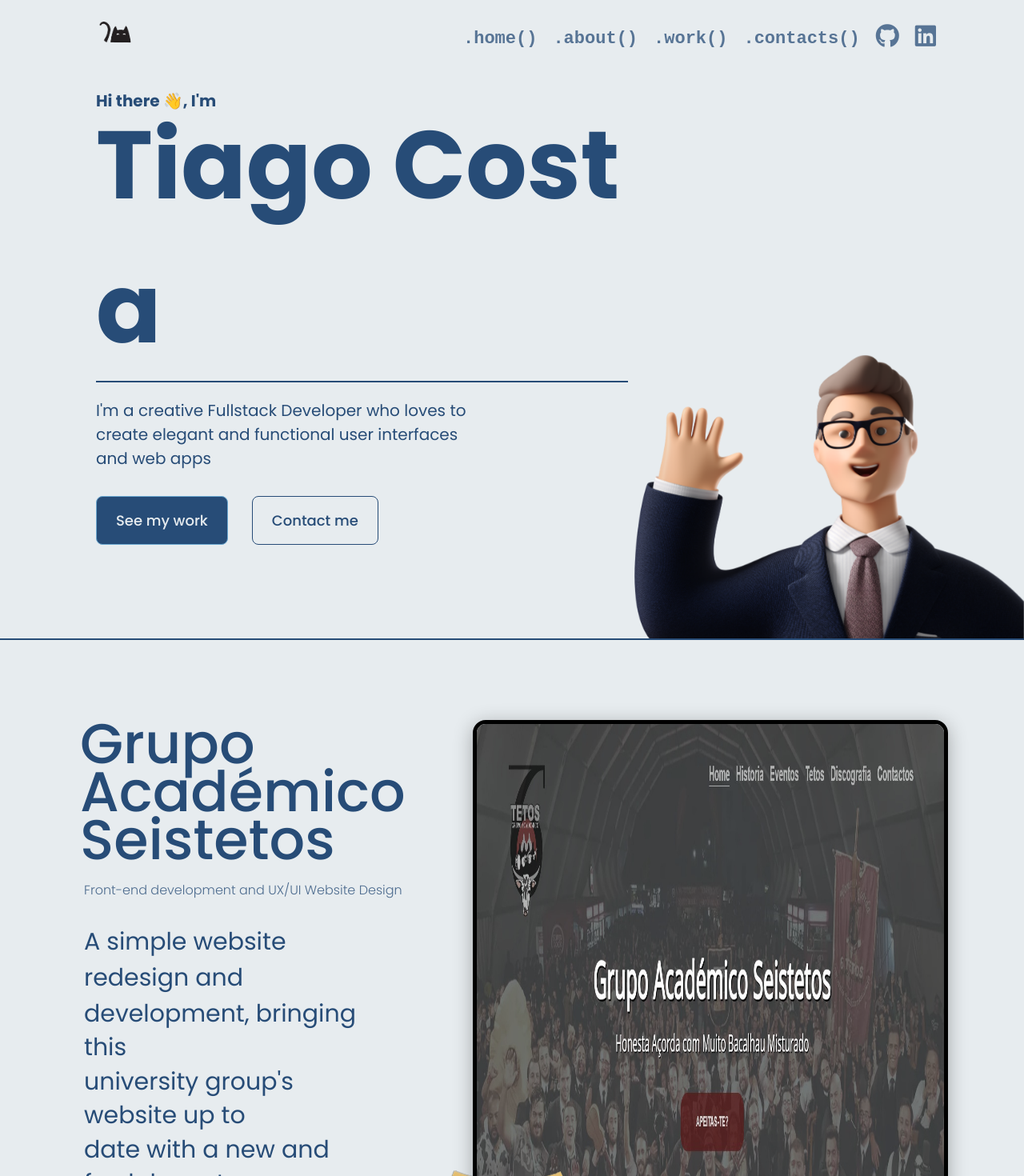
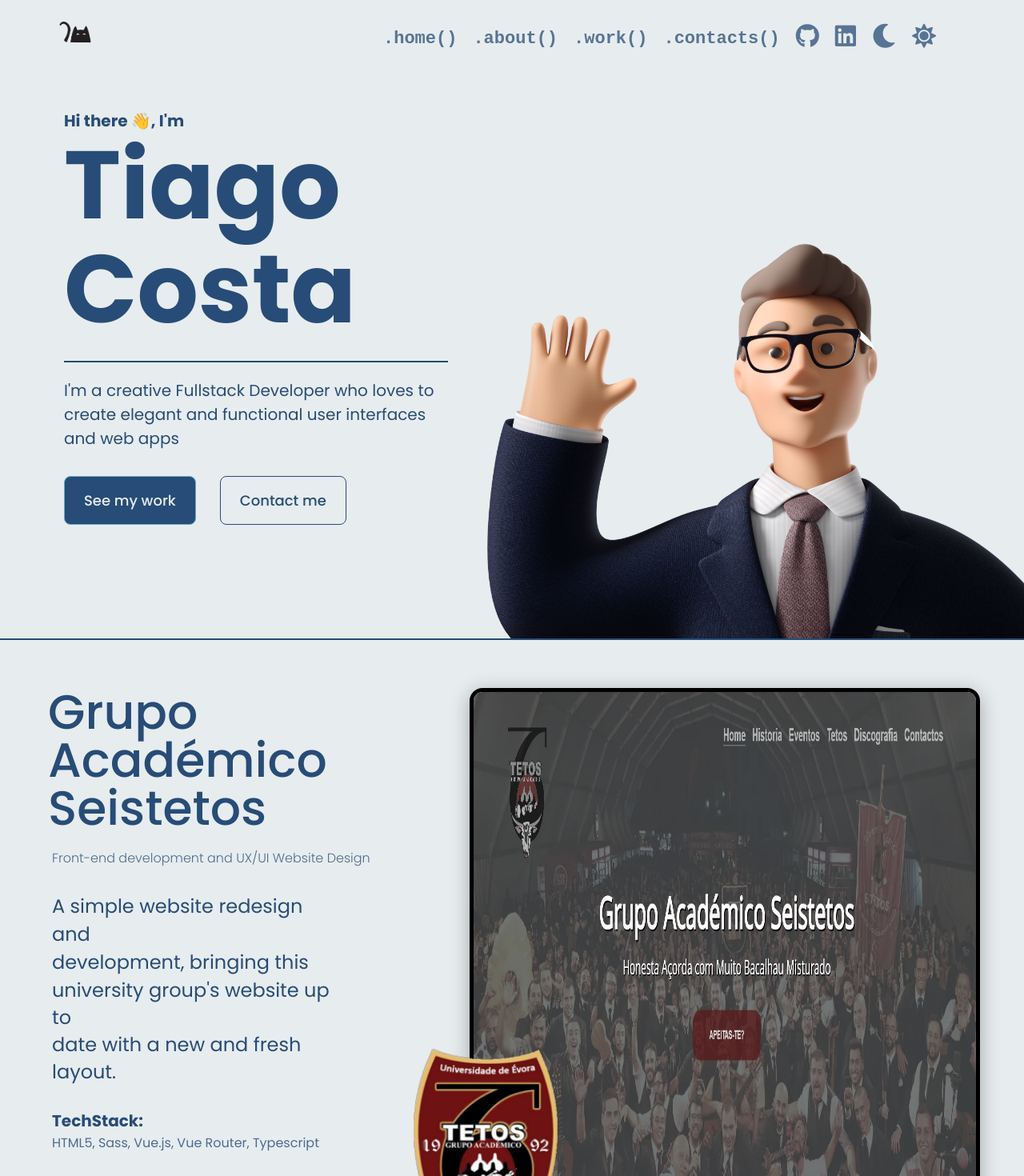
Before and after one commit to MrValraven/portefolio, a Vue app: page /#/ in a window 1280 px wide. Shown: the top 1470 px of the page at 80% size. Built offline with nearby package versions, Linux system fonts and the light colour scheme.

Commit message:
added laptop screen size responsiveness

```diff
--- a/src/components/Navbar.vue
+++ b/src/components/Navbar.vue
@@ -14,6 +14,8 @@
         <li><router-link class="navLinks" :to="{ name: 'Home' }">.contacts<span>()</span></router-link></li>
         <li><a  href="https://github.com/MrValraven" target="_blank"><i id="github" class="fab fa-github"></i></a></li>
         <li><a  href="https://www.linkedin.com/in/tiago-costa-b141121b1/" target="_blank"><i id="linkedin" class="fab fa-linkedin"></i></a></li>
+        <li><a><i class="fas fa-moon"></i></a></li>
+        <li><a><i class="fas fa-sun"></i></a></li>
       </ul>
 	  </nav>
   </header>
@@ -89,4 +91,10 @@ $darkBlue: #274C77;
     }
   }
 }
+
+@media (max-width: 1680px) {
+  .header #nav .logo img {
+    left: 70px;
+  }
+}
 </style>
--- a/src/views/Home.vue
+++ b/src/views/Home.vue
@@ -9,7 +9,12 @@
           <h1
           class="chars"
           >
-            <span id="name"><span class="char" v-for="(char, index) in chars" :key="char.id" :data-index="index">{{ char.text }}</span></span>
+            <span id="name" class="firstName">
+              <span class="char" v-for="(char, index) in chars" :key="char.id" :data-index="index">{{ char.text }}</span>
+            </span>
+            <span id="name" class="lastName">
+              <span class="char" v-for="(char, index) in chars2" :key="char.id" :data-index="index">{{ char.text }}</span>
+            </span>
           </h1>
           <hr>
           <p><span>I'm a creative Fullstack Developer who loves to create elegant and functional user interfaces and web apps</span></p>
@@ -155,12 +160,14 @@ export default defineComponent({
             {id: 2, text: "a"},
             {id: 3, text: "g"},
             {id: 4, text: "o"},
+        ]
+        const chars2 = [
             {id: 5, text: "C"},
             {id: 6, text: "o"},
             {id: 7, text: "s"},
             {id: 8, text: "t"},
             {id: 9, text: "a"},
-        ]
+          ]
         const beforeEnter: any = (el: any) => {
             el.style.opacity = 0;
             el.style.transform = 'rotate(-5deg) scale(1.1, 1.1) translateX(-10px) translateY(-10px)';
@@ -178,7 +185,7 @@ export default defineComponent({
                 delay: el.dataset.index * 0.1,
             });
         }
-        return { chars, beforeEnter, enter }
+        return { chars, chars2, beforeEnter, enter }
     },
   data() {
     return {
@@ -319,6 +326,7 @@ section {
     }
 
     h1 {
+      display: flex;
       font-size: 120px;
       padding-left: 20px;
       overflow: hidden;
@@ -327,6 +335,10 @@ section {
         display: block;
         transform: translate3d(0, -400px, 0);
         animation: showTopText 1s 0.3s forwards;
+      }
+
+      .firstName {
+        margin-right: 20px;
       }
 
       .char {
@@ -385,6 +397,21 @@ section {
 
       }
     }
+  }
+}
+
+@media (max-width: 1450px) {
+  .hero .heroText h1 {
+    flex-direction: column;
+    padding-right: 0;
+
+    .firstName {
+      margin-bottom: -50px;
+    }
+  }
+
+  .hero .imgContainer {
+    width: 55%;
   }
 }
 
@@ -554,6 +581,35 @@ section {
   }
 }
 
+@media (max-width: 1680px) {
+
+  section {
+    padding: 60px;
+  }
+
+  .work {
+
+    .projects li #hoverImg {
+      left: 37%;
+    }
+
+    .cardtext {
+
+      h2 {
+        font-size: 60px;
+      }
+
+      p {
+        font-size: 24px;
+      }
+
+      h4 {
+        font-size: 20px;
+      }
+    }
+  }
+}
+
 .about {
   position: relative;
   display: flex;
```
